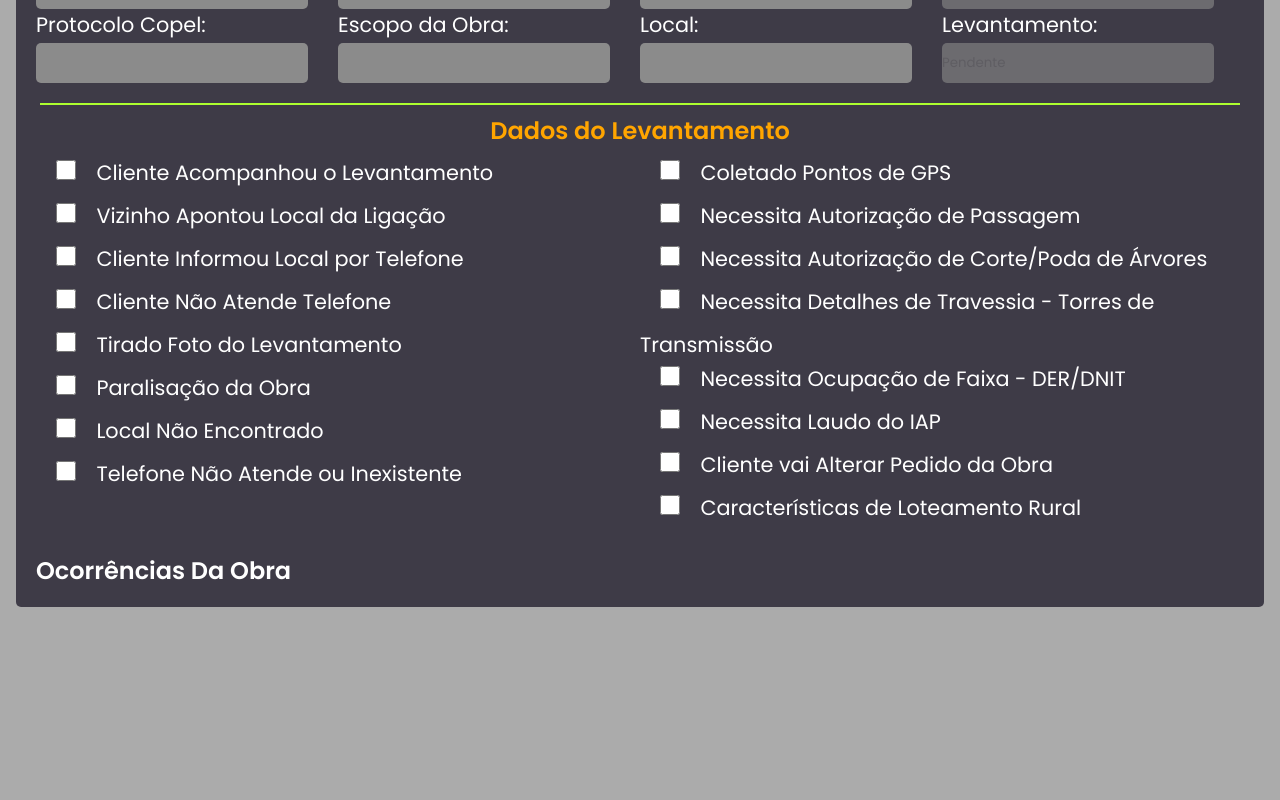
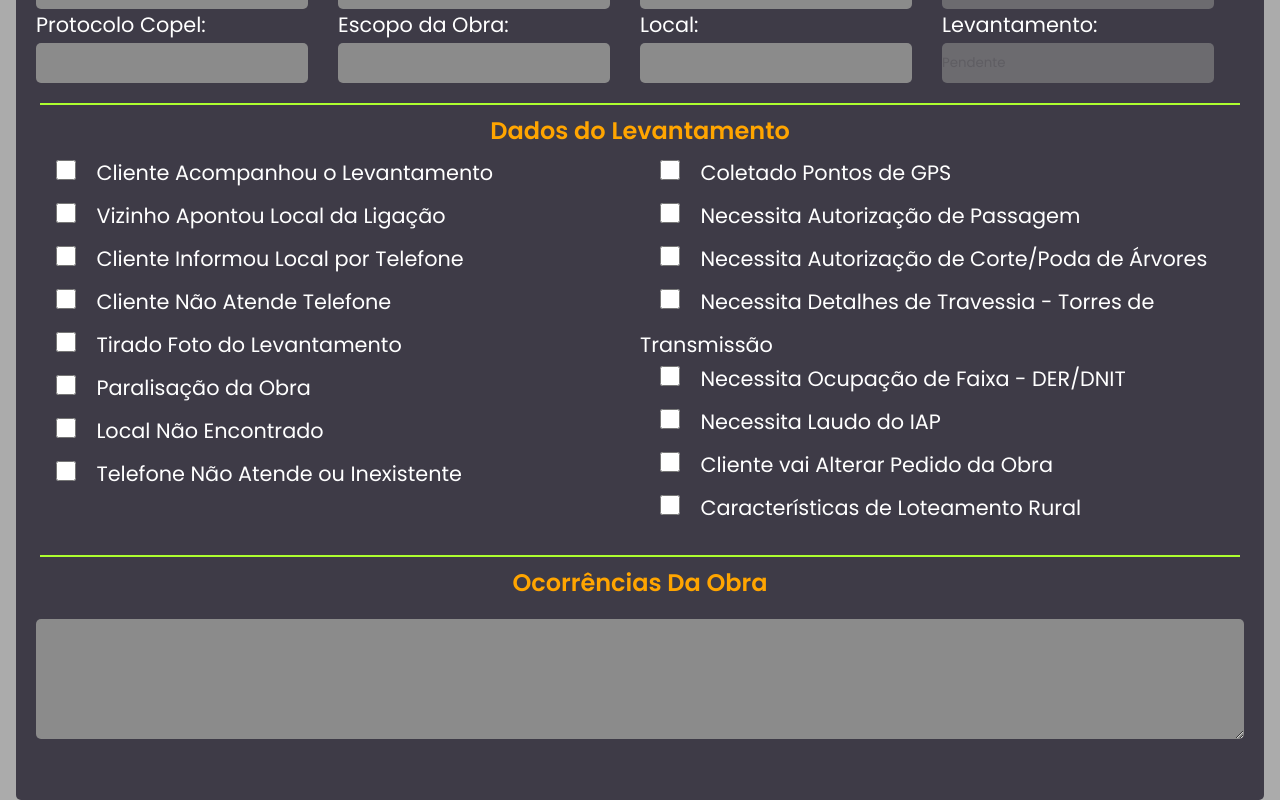
Before and after one commit to PhilipeAnderson/airlinesAA, a React (Create React App) app: page /addprotocolo in a window 1280 px wide. Shown: the part 888-1688 px from the top of the page. Before the commit the page ends 1495 px from the top, so only its background shows below. Built offline with nearby package versions, Linux system fonts and the light colour scheme.

Commit message:
Created Occurences Of The Work Protocol textarea - frontend

```diff
--- /dev/null
+++ b/src/components/Protocol/OccurrencesOfTheWorkProtocol/index.js
@@ -0,0 +1,14 @@
+import styles from './styles.module.css';
+
+
+export function OccurencesOfTheWorkProtocol(){
+  return(
+    <>
+      <h2 className={styles.nameSession}>Ocorrências Da Obra</h2>
+      <div className={styles.container}>
+        <textarea name="ocorrenciasdaobra" id="" cols="30" rows="10"></textarea>
+      </div>
+    </>
+
+  )
+}
--- /dev/null
+++ b/src/components/Protocol/OccurrencesOfTheWorkProtocol/styles.module.css
@@ -0,0 +1,24 @@
+.container{
+  margin-bottom: 20px;
+}
+
+.container textarea{
+  width: 100%;
+  height: 120px;
+  margin-top: 10px;
+  margin-bottom: 10px;
+  border: none;
+  border-radius: 5px;
+  background-color: #8b8b8b
+}
+
+.container label{
+  font-size: 1.3em;
+}
+
+.nameSession{
+  color: var(--title);
+  text-align: center;
+  margin-top: 10px;
+  margin-bottom: 10px;
+}
--- a/src/components/Protocol/index.js
+++ b/src/components/Protocol/index.js
@@ -2,6 +2,7 @@ import { HeaderProtocol } from './HeaderProtocol'
 import { OrderOfServiceProtocol } from './OrderOfServiceProtocol'
 import { WorkBulletinProtocol } from './WorkBulletinProtocol'
 import { SurveyDataProtocol } from './SurveyDataProtocol'
+import { OccurencesOfTheWorkProtocol } from './OccurrencesOfTheWorkProtocol'
 
 import styles from './styles.module.css'
 import { GreenLine } from '../GreenLine'
@@ -15,9 +16,9 @@ export function Protocol(){
       <WorkBulletinProtocol />
       <GreenLine />
       <SurveyDataProtocol />
-      <footer>
-        <h2>Ocorrências Da Obra</h2>
-      </footer>
+      <GreenLine />
+      <OccurencesOfTheWorkProtocol />
+
     </div>
   )
 }
```
